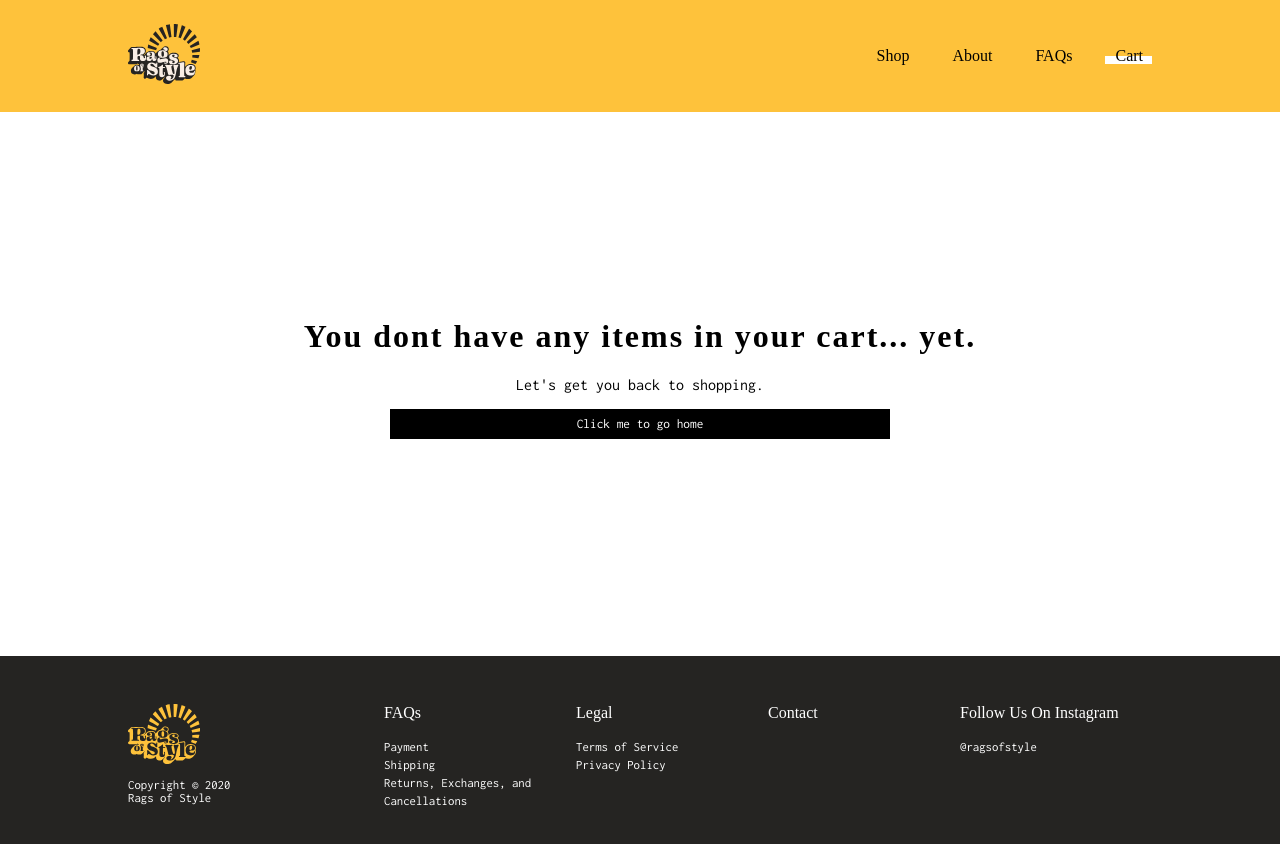
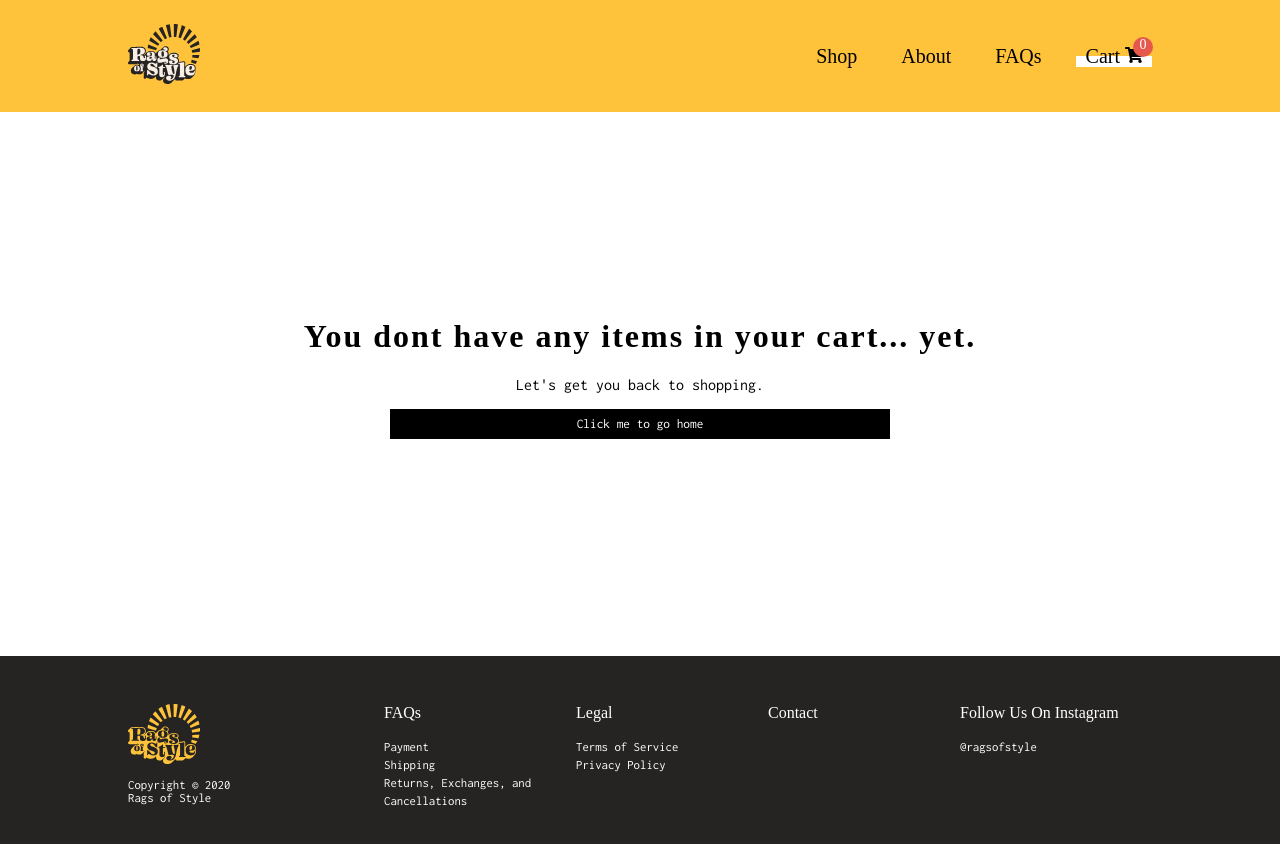
Before and after one commit to cjhartman/ragsofstyle, a Vue app in the folder frontend/: page /cart in a window 1280 px wide. Shown: the top 844 px of the page. Built offline with nearby package versions, Linux system fonts and the light colour scheme; a web font is replaced by a local one.

Commit message:
cart on mobile

```diff
--- a/frontend/src/components/Cart.vue
+++ b/frontend/src/components/Cart.vue
@@ -76,7 +76,8 @@ export default {
       },
       myStyle: {
         shape: 'rect',
-        color: 'gold'
+        color: 'gold',
+        size: 'medium'
       },
       payment_completed: {
         payment_completed_cb () {
--- a/frontend/src/components/HeaderNav.vue
+++ b/frontend/src/components/HeaderNav.vue
@@ -9,11 +9,20 @@
           <div class="hamburger-icon"></div>
         </div>
         <div class="links">
+          <div class="links-container">
             <router-link
               v-for="routes in links"
               :key="routes.id"
               :to="`${routes.page}`">{{ routes.text }}
             </router-link>
+            <router-link to="/cart">
+              Cart
+              <span>
+                <img class="cart" src="../assets/cart.svg"/>
+                <span class="cart-amount">{{ cartAmount }}</span>
+              </span>
+            </router-link>
+          </div>
         </div>
       </div>
     </nav>
@@ -25,6 +34,14 @@
               :to="`${routes.page}`">{{ routes.text }}
             </router-link>
           </li>
+          <li class="cart-container">
+            <router-link to="/cart" class="cart-link">
+            Cart
+              <span>
+                <span class="cart-amount">{{ cartAmount }}</span>
+              </span>
+            </router-link>
+          </li>
         </ul>
       </div>
     </transition>
@@ -32,6 +49,7 @@
 </template>
 
 <script>
+import { mapGetters } from 'vuex'
 export default {
   name: 'HeaderNav',
   data () {
@@ -51,15 +69,17 @@ export default {
           id: 2,
           text: 'FAQs',
           page: '/faqs'
-        },
-        {
-          id: 3,
-          text: 'Cart',
-          page: '/cart'
         }
       ],
-      isShowNav: false
+      isShowNav: false,
+      cartAmount: 0
     }
+  },
+  computed: {
+    ...mapGetters(['cart'])
+  },
+  created () {
+    this.cartAmount = this.cart.length
   }
 }
 </script>
@@ -82,7 +102,7 @@ export default {
     .hamburger-icon-container {
       width: 40px;
       cursor: pointer;
-      z-index: 100;
+      z-index: 9999;
 
       &:before,
       &:after {
@@ -123,6 +143,29 @@ export default {
     .links {
       display: none;
 
+      &-container {
+
+        span {
+          position: relative;
+
+          .cart {
+            height: 16px;
+          }
+
+          .cart-amount {
+            position: absolute;
+            right: -10px;
+            top: -8px;
+            font-size: 14px;
+            color: white;
+            background-color: #e6584c;
+            width: 20px;
+            height: 20px;
+            border-radius: 50%;
+            text-align: center;
+          }
+        }
+
         a {
           position: relative;
           padding: 0 9px 0 10px;
@@ -151,6 +194,7 @@ export default {
       }
     }
   }
+}
 
 .hidden-nav {
   position: fixed;
@@ -161,10 +205,32 @@ export default {
   justify-content: center;
   align-items: center;
   background-color: #fec23b;
-  z-index: 99;
+  z-index: 9998;
 
   &-links {
     font-size: 4rem;
+
+    .cart-container {
+      display: flex;
+      padding: 1rem;
+
+      .cart-link {
+        display: flex;
+
+        .cart-amount {
+          position: absolute;
+          right: -30px;
+          top: 1px;
+          font-size: 2rem;
+          color: white;
+          background-color: #e6584c;
+          width: 40px;
+          height: 40px;
+          border-radius: 50%;
+          text-align: center;
+        }
+      }
+    }
 
     &-items {
       display: block;
@@ -215,6 +281,13 @@ export default {
 
     .links {
       display: block !important;
+      font-size: 1.25rem;
+
+      .container {
+        .cart {
+
+        }
+      }
     }
   }
 }
```
Also changed, not shown: frontend/src/assets/cart.svg (added). Lines whose indentation alone changed are shown as unchanged.
